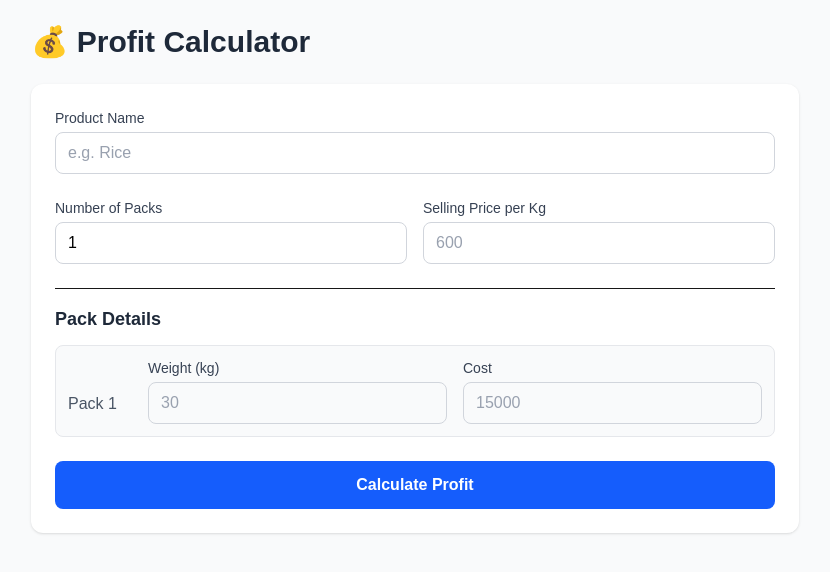
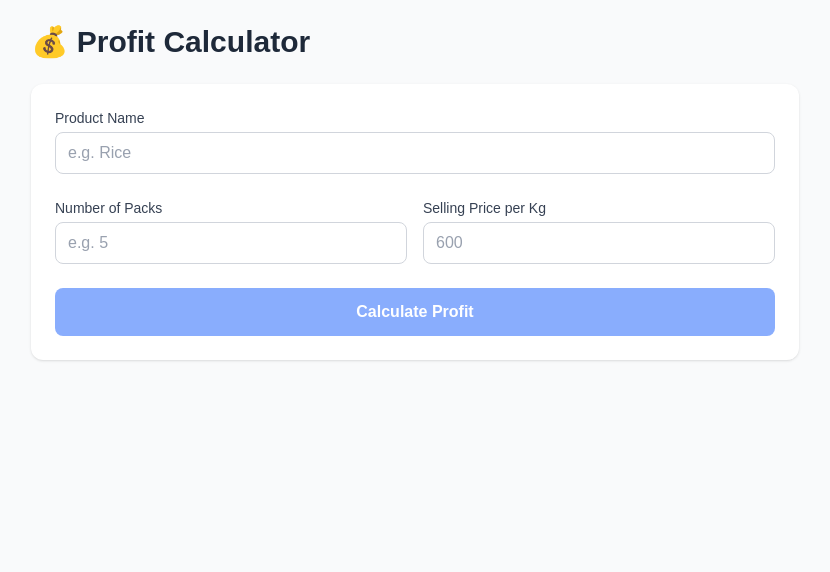
Before and after one commit to JeClaude/profit-calc, a Next.js app in the folder profit-calc/: page / in a window 1280 px wide. Shown: the top 572 px of the page, without its empty margins (225-1055 px from the left). Built offline with nearby package versions, Linux system fonts and the light colour scheme.

Commit message:
uploading project

```diff
--- a/profit-calc/app/page.tsx
+++ b/profit-calc/app/page.tsx
@@ -2,50 +2,24 @@
 
 import { useState, useEffect } from "react";
 
-// Types based on our new backend response
-type PackResult = {
-  pack_number: number;
-  kg: number;
-  cost: number;
-  cost_per_kg: number;
-  revenue: number;
-  profit: number;
-  profit_margin_percent: number;
-};
-
-type Result = {
-  product_name: string;
-  summary: {
-    total_kg: number;
-    total_cost: number;
-    cost_per_kg: number;
-    selling_price_per_kg: number;
-    total_revenue: number;
-  };
-  profit: {
-    profit_per_kg: number;
-    total_profit: number;
-    profit_margin_percent: number;
-    is_loss: boolean;
-  };
-  packs_breakdown: PackResult[];
-};
+// ... (Keep your TypeScript types: PackResult, Result)
 
 export default function Home() {
   const [productName, setProductName] = useState("");
-  const [numPacks, setNumPacks] = useState<string>("1");
+  const [numPacks, setNumPacks] = useState("");
   const [sellingPricePerKg, setSellingPricePerKg] = useState("");
 
-  // Array to hold the details of each pack
-  const [packDetails, setPackDetails] = useState([{ kg: "", cost: "" }]);
+  // Start with an empty array (no packs by default)
+  const [packDetails, setPackDetails] = useState<{ kg: string; cost: string }[]>([]);
 
-  const [result, setResult] = useState<Result | null>(null);
+  const [result, setResult] = useState<any>(null); // Use your Result type here
   const [loading, setLoading] = useState(false);
   const [error, setError] = useState<string | null>(null);
 
   // Dynamically update pack fields when numPacks changes
   useEffect(() => {
-    const count = parseInt(numPacks) || 1;
+    const count = parseInt(numPacks) || 0;
+
     setPackDetails((prev) => {
       const newPacks = [...prev];
       if (count > newPacks.length) {
@@ -106,98 +80,82 @@ export default function Home() {
         <h1 className="text-3xl font-bold text-gray-800 mb-6">💰 Profit Calculator</h1>
 
         <form onSubmit={handleSubmit} className="bg-white rounded-xl shadow p-6 space-y-6">
-          <Input label="Product Name" value={productName} onChange={(e) => setProductName(e.target.value)} placeholder="e.g. Rice" />
+
+          <Input
+            label="Product Name"
+            value={productName}
+            onChange={(e) => setProductName(e.target.value)}
+            placeholder="e.g. Rice"
+          />
 
           <div className="grid grid-cols-1 md:grid-cols-2 gap-4">
-            <Input label="Number of Packs" type="number" min="1" value={numPacks} onChange={(e) => setNumPacks(e.target.value)} />
-            <Input label="Selling Price per Kg" type="number" value={sellingPricePerKg} onChange={(e) => setSellingPricePerKg(e.target.value)} placeholder="600" />
+            <Input
+              label="Number of Packs"
+              type="number"
+              min="1"
+              value={numPacks}
+              onChange={(e) => setNumPacks(e.target.value)}
+              placeholder="e.g. 5"
+            />
+            <Input
+              label="Selling Price per Kg"
+              type="number"
+              value={sellingPricePerKg}
+              onChange={(e) => setSellingPricePerKg(e.target.value)}
+              placeholder="600"
+            />
           </div>
 
-          {/* Dynamic Pack Details */}
-          <div className="border-t pt-4">
-            <h3 className="text-lg font-semibold text-gray-800 mb-3">Pack Details</h3>
+          {/* ONLY show this section if the user has typed a number > 0 */}
+          {packDetails.length > 0 && (
+            <div className="border-t pt-4 animate-in fade-in duration-300">
+              <h3 className="text-lg font-semibold text-gray-800 mb-3">
+                Pack Details
+              </h3>
               <div className="space-y-3">
                 {packDetails.map((pack, index) => (
                   <div key={index} className="flex gap-4 items-end bg-gray-50 p-3 rounded-lg border border-gray-200">
-                  <span className="font-medium text-gray-600 mb-2 w-16">Pack {index + 1}</span>
+                    <span className="font-medium text-gray-600 mb-2 w-16">
+                      Pack {index + 1}
+                    </span>
                     <div className="flex-1">
-                    <Input label="Weight (kg)" type="number" value={pack.kg} onChange={(e) => handlePackChange(index, "kg", e.target.value)} placeholder="30" />
+                      <Input
+                        label="Weight (kg)"
+                        type="number"
+                        value={pack.kg}
+                        onChange={(e) => handlePackChange(index, "kg", e.target.value)}
+                        placeholder="30"
+                      />
                     </div>
                     <div className="flex-1">
-                    <Input label="Cost" type="number" value={pack.cost} onChange={(e) => handlePackChange(index, "cost", e.target.value)} placeholder="15000" />
+                      <Input
+                        label="Cost"
+                        type="number"
+                        value={pack.cost}
+                        onChange={(e) => handlePackChange(index, "cost", e.target.value)}
+                        placeholder="15000"
+                      />
                     </div>
                   </div>
                 ))}
               </div>
             </div>
+          )}
 
-          <button type="submit" disabled={loading} className="w-full bg-blue-600 hover:bg-blue-700 text-white font-semibold py-3 rounded-lg transition disabled:opacity-50">
+          <button
+            type="submit"
+            disabled={loading || packDetails.length === 0}
+            className="w-full bg-blue-600 hover:bg-blue-700 text-white font-semibold py-3 rounded-lg transition disabled:opacity-50 disabled:cursor-not-allowed"
+          >
             {loading ? "Calculating..." : "Calculate Profit"}
           </button>
 
           {error && <div className="bg-red-50 text-red-700 p-3 rounded-lg text-sm">{error}</div>}
         </form>
 
-        {result && (
-          <div className="mt-8 space-y-6">
-            {/* General Summary */}
-            <div className="bg-white rounded-xl shadow p-6 space-y-4">
-              <h2 className="text-xl font-bold text-gray-800 border-b pb-2">General Summary</h2>
-              <div className="grid grid-cols-2 md:grid-cols-4 gap-4">
-                <Stat label="Total Weight" value={`${money(result.summary.total_kg)} kg`} />
-                <Stat label="Total Cost" value={money(result.summary.total_cost)} />
-                <Stat label="Avg Cost/kg" value={money(result.summary.cost_per_kg)} />
-                <Stat label="Selling Price/kg" value={money(result.summary.selling_price_per_kg)} />
-              </div>
+        {/* ... (Keep your Results UI the same) ... */}
+        {/* You can copy the results rendering code from the previous message here */}
 
-              <div className={`p-4 rounded-lg mt-4 ${result.profit.is_loss ? "bg-red-50 border border-red-200" : "bg-green-50 border border-green-200"}`}>
-                <div className="flex justify-between items-center">
-                  <span className="text-lg font-semibold">{result.profit.is_loss ? "📉 Total Loss" : "📈 Total Profit"}</span>
-                  <span className={`text-2xl font-bold ${result.profit.is_loss ? "text-red-600" : "text-green-600"}`}>
-                    {money(result.profit.total_profit)}
-                  </span>
-                </div>
-                <div className="flex justify-between items-center text-sm mt-1 text-gray-600">
-                  <span>Profit per Kg: {money(result.profit.profit_per_kg)}</span>
-                  <span>Margin: {result.profit.profit_margin_percent}%</span>
-                </div>
-              </div>
-            </div>
-
-            {/* Individual Pack Breakdown */}
-            <div className="bg-white rounded-xl shadow p-6">
-              <h2 className="text-xl font-bold text-gray-800 mb-4 border-b pb-2">Pack Breakdown</h2>
-              <div className="overflow-x-auto">
-                <table className="w-full text-left text-sm">
-                  <thead className="bg-gray-100 text-gray-700">
-                    <tr>
-                      <th className="p-3 rounded-tl-lg">Pack</th>
-                      <th className="p-3">Weight</th>
-                      <th className="p-3">Cost</th>
-                      <th className="p-3">Cost/kg</th>
-                      <th className="p-3">Revenue</th>
-                      <th className="p-3 rounded-tr-lg">Profit</th>
-                    </tr>
-                  </thead>
-                  <tbody className="divide-y divide-gray-200">
-                    {result.packs_breakdown.map((pack) => (
-                      <tr key={pack.pack_number} className="hover:bg-gray-50">
-                        <td className="p-3 font-medium">Pack {pack.pack_number}</td>
-                        <td className="p-3">{pack.kg} kg</td>
-                        <td className="p-3">{money(pack.cost)}</td>
-                        <td className="p-3">{money(pack.cost_per_kg)}</td>
-                        <td className="p-3">{money(pack.revenue)}</td>
-                        <td className={`p-3 font-bold ${pack.profit < 0 ? "text-red-600" : "text-green-600"}`}>
-                          {money(pack.profit)}
-                        </td>
-                      </tr>
-                    ))}
-                  </tbody>
-                </table>
-              </div>
-            </div>
-          </div>
-        )}
       </div>
     </main>
   );
@@ -216,13 +174,3 @@ function Input({ label, ...props }: { label: string } & React.InputHTMLAttribute
     </div>
   );
 }
-
-// Reusable Stat Component
-function Stat({ label, value }: { label: string; value: string }) {
-  return (
-    <div className="bg-gray-50 p-3 rounded-lg border border-gray-200">
-      <div className="text-xs text-gray-500 mb-1">{label}</div>
-      <div className="font-semibold text-gray-800">{value}</div>
-    </div>
-  );
-}
```
Lines whose indentation alone changed are shown as unchanged.
